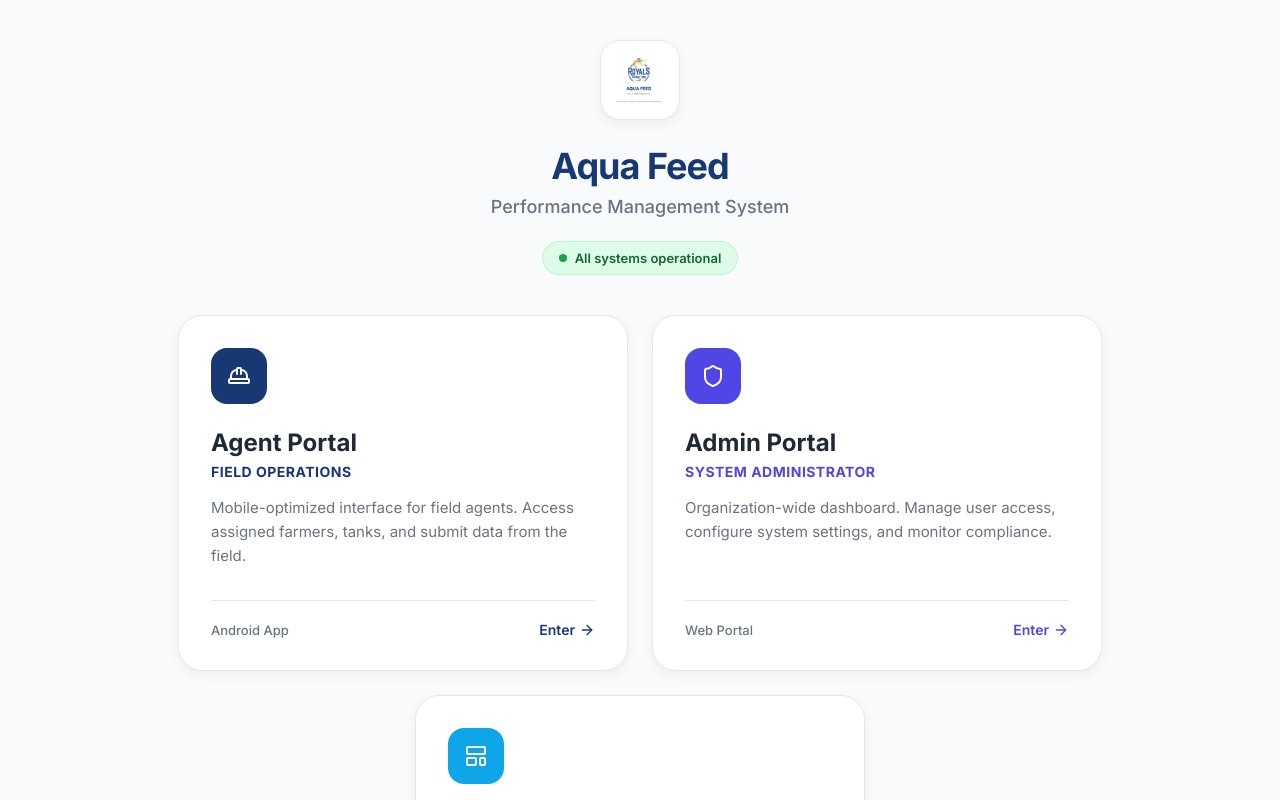
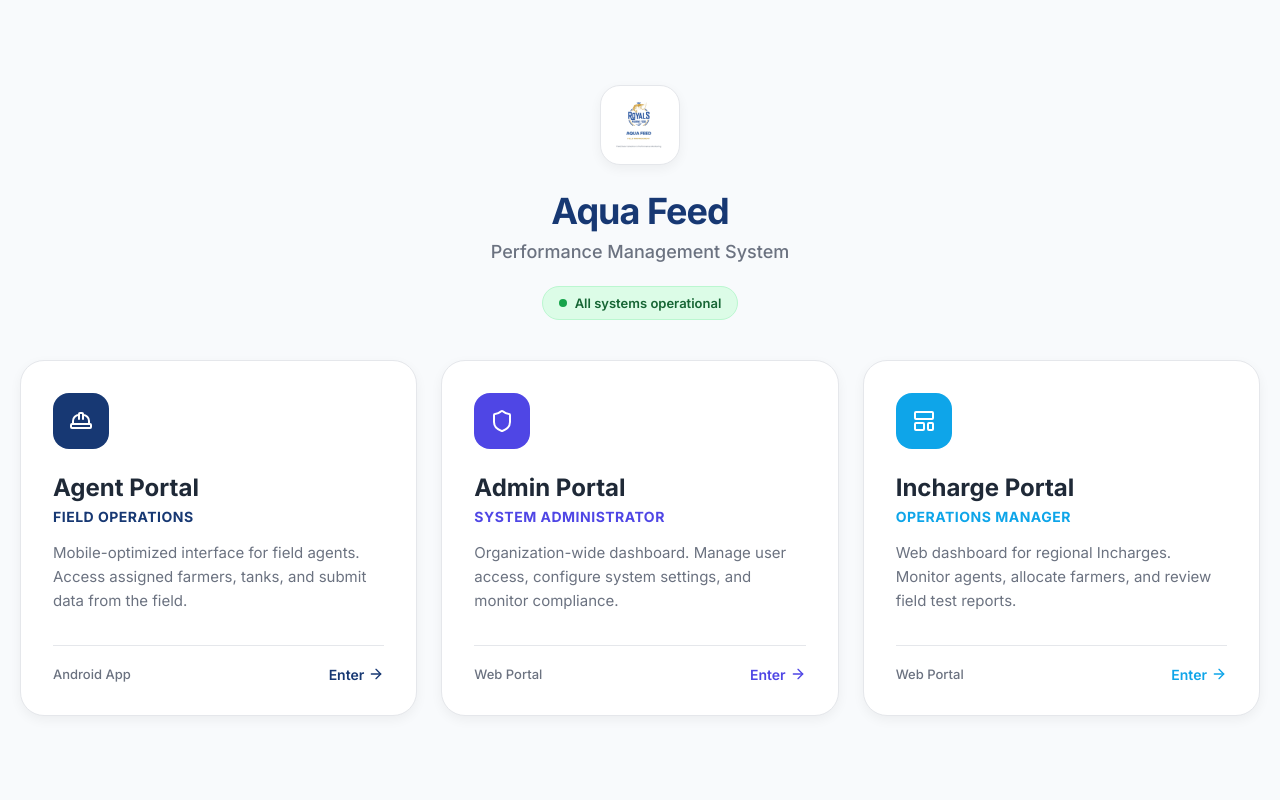
Before and after one commit to nimmalabhanusriharsha/AQUA, a React (Vite) app: page /login in a window 1280 px wide. Shown: the top 800 px of the page. Built offline with nearby package versions, Linux system fonts and the light colour scheme.

Commit message:
Add initial screen

```diff
--- a/src/pages/PortalSelector.jsx
+++ b/src/pages/PortalSelector.jsx
@@ -114,7 +114,7 @@ const styles = {
   },
   content: {
     width: '100%',
-    maxWidth: '1000px',
+    maxWidth: '1400px',
     display: 'flex',
     flexDirection: 'column',
     alignItems: 'center'
@@ -179,8 +179,8 @@ const styles = {
     flexWrap: 'wrap'
   },
   card: {
-    flex: '1 1 400px',
-    maxWidth: '450px',
+    flex: '1 1 300px',
+    maxWidth: '400px',
     backgroundColor: 'white',
     border: '1px solid var(--color-border)',
     borderRadius: '24px',
```
